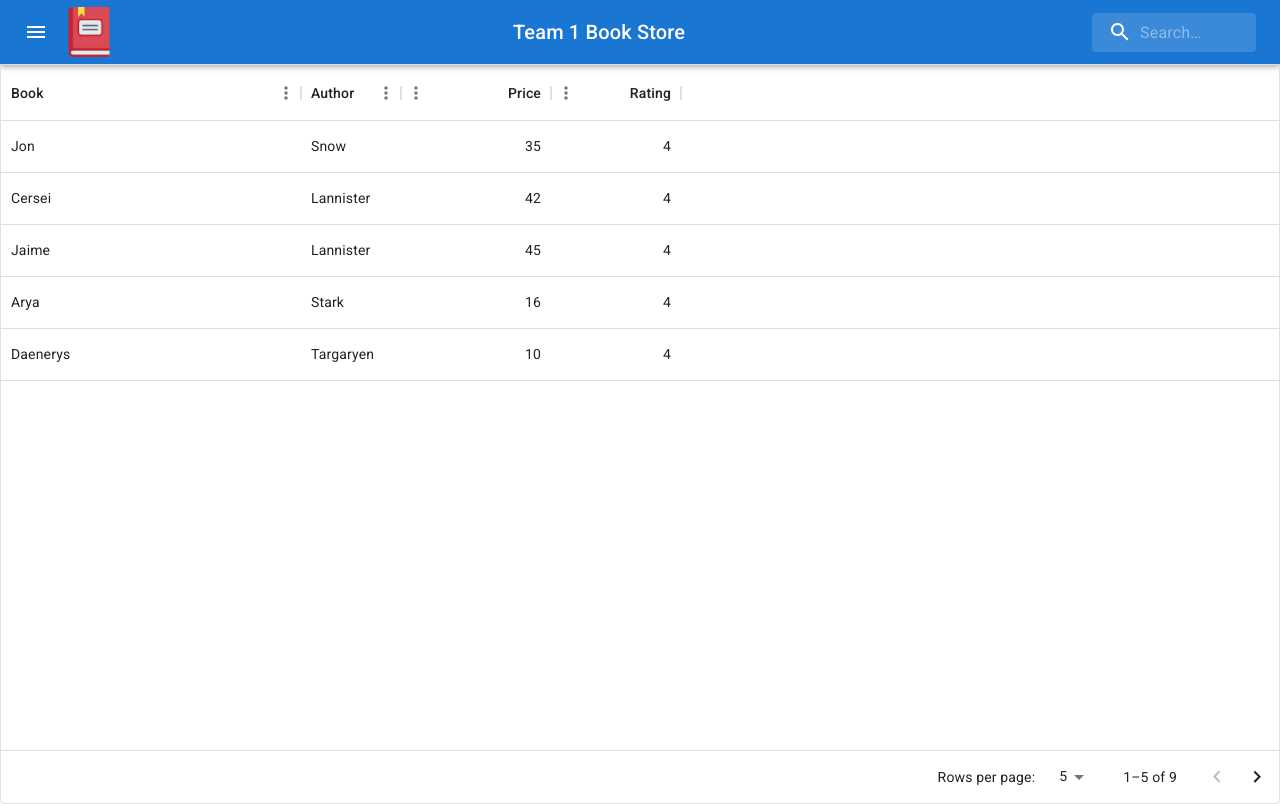
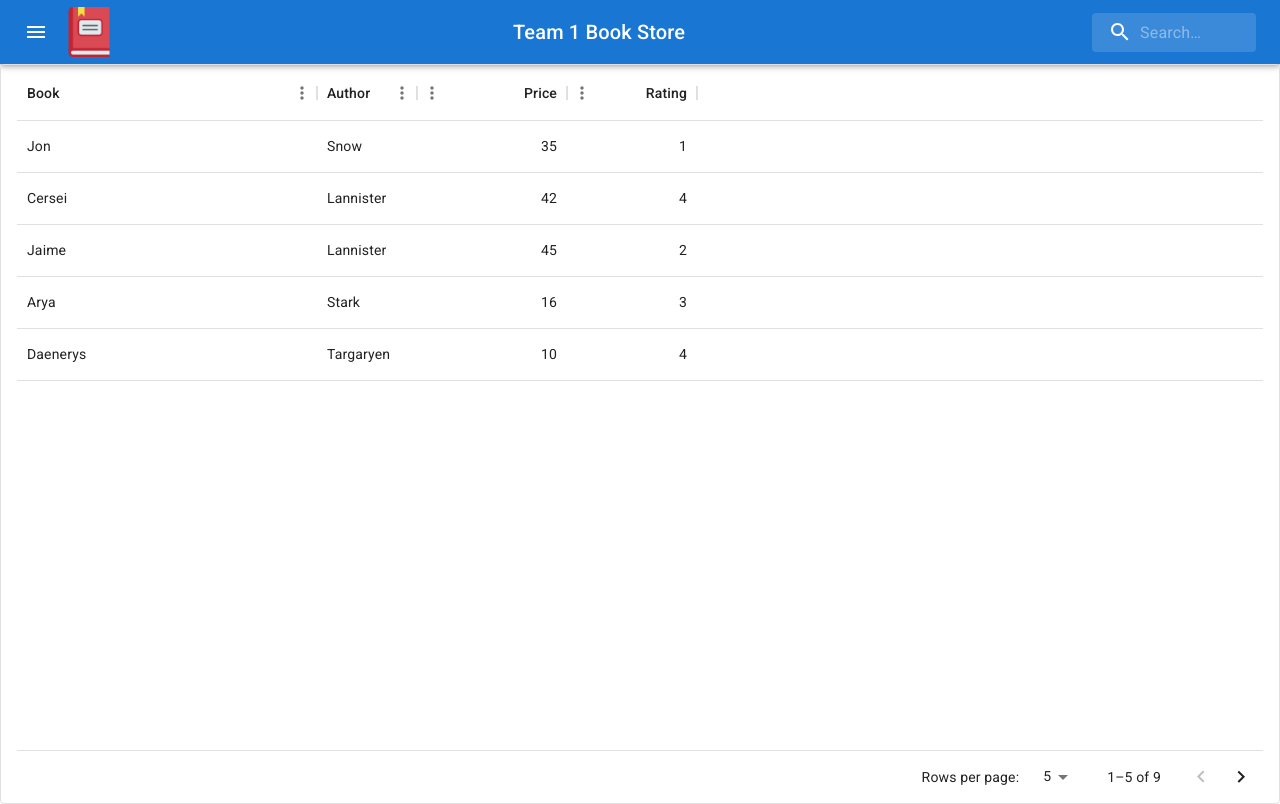
Before and after one commit to manju1981/bookstore_team1, a React (Create React App) app in the folder src/main/frontend-ui/bookstoreapp/: page / in a window 1280 px wide. Built offline with nearby package versions, Linux system fonts and the light colour scheme.

Commit message:
Added padding in the listing table

```diff
--- a/src/main/frontend-ui/bookstoreapp/src/screens/BookListing/BookListing.js
+++ b/src/main/frontend-ui/bookstoreapp/src/screens/BookListing/BookListing.js
@@ -8,15 +8,15 @@ import config from "./ColumnConfig";
 
 
 const rows = [
-  { id: 1, authorName: 'Snow',       bookName: 'Jon',        price: 35,  rating: 4},
+  { id: 1, authorName: 'Snow',       bookName: 'Jon',        price: 35,  rating: 1},
   { id: 2, authorName: 'Lannister',  bookName: 'Cersei',     price: 42,  rating: 4},
-  { id: 3, authorName: 'Lannister',  bookName: 'Jaime',      price: 45,  rating: 4},
-  { id: 4, authorName: 'Stark',      bookName: 'Arya',       price: 16,  rating: 4},
-  { id: 5, authorName: 'Targaryen',  bookName: 'Daenerys',   price: 10,  rating: 4 },
-  { id: 6, authorName: 'Melisandre', bookName: 'Bhagyashri', price: 150, rating: 4 },
-  { id: 7, authorName: 'Clifford',   bookName: 'Ferrara',    price: 44,  rating: 4 },
-  { id: 8, authorName: 'Frances',    bookName: 'Rossini',    price: 36,  rating: 4 },
-  { id: 9, authorName: 'Roxie',      bookName: 'Harvey',     price: 65,  rating: 4 },
+  { id: 3, authorName: 'Lannister',  bookName: 'Jaime',      price: 45,  rating: 2},
+  { id: 4, authorName: 'Stark',      bookName: 'Arya',       price: 16,  rating: 3},
+  { id: 5, authorName: 'Targaryen',  bookName: 'Daenerys',   price: 10,  rating: 4},
+  { id: 6, authorName: 'Melisandre', bookName: 'Bhagyashri', price: 150, rating: 1},
+  { id: 7, authorName: 'Clifford',   bookName: 'Ferrara',    price: 44,  rating: 4},
+  { id: 8, authorName: 'Frances',    bookName: 'Rossini',    price: 36,  rating: 4},
+  { id: 9, authorName: 'Roxie',      bookName: 'Harvey',     price: 65,  rating: 5},
 ];
 
 const gridStyle = {
@@ -36,7 +36,7 @@ function DataTable() {
             paginationModel: { page: 0, pageSize: 5 },
           },
         }}
-        sx={{ gap: 2 }}
+        sx={{px: 2}}
         pageSizeOptions={[5, 10]}
         // checkboxSelection
       />
```
